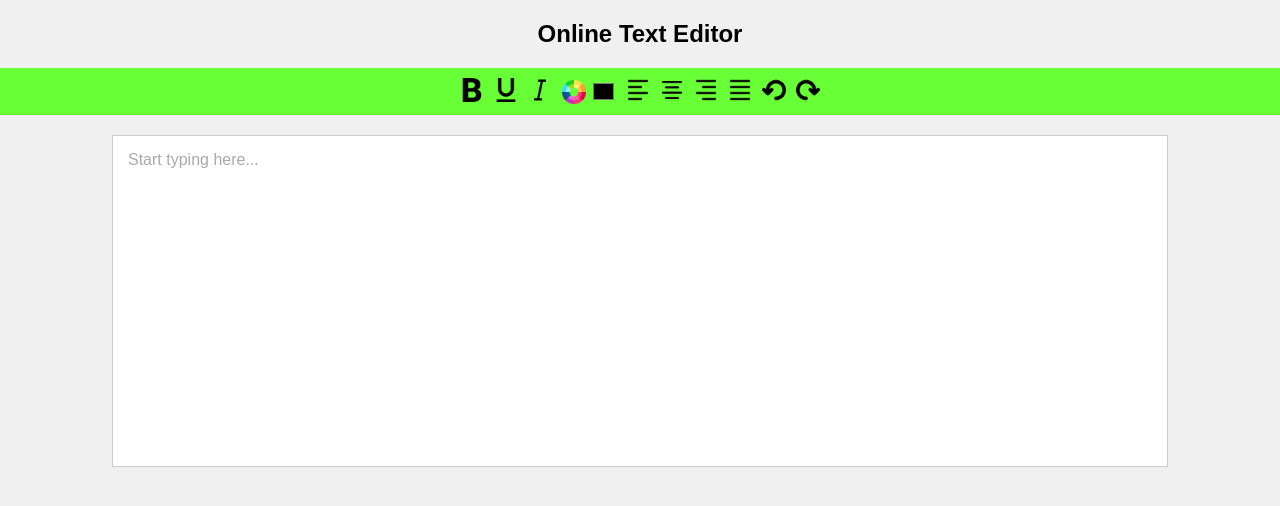
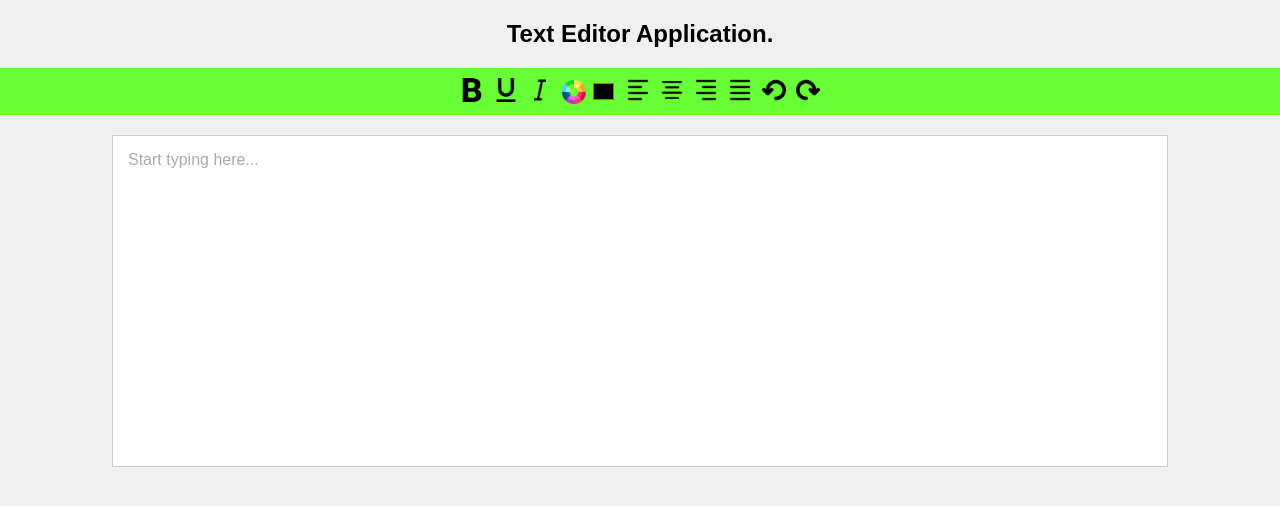
Before and after one commit to kavishkadeshan1/text-editor-application, a plain HTML site: page index.html in a window 1280 px wide. Drawn offline with Linux system fonts and the light colour scheme.

Commit message:
Update index.html

```diff
--- a/index.html
+++ b/index.html
@@ -7,7 +7,7 @@
   <link rel="stylesheet" href="css/style.css" />
 </head>
 <body>
-  <h1 class="title">Online Text Editor</h1>
+  <h1 class="title">Text Editor Application.</h1>
 
   <div class="toolbar">
     <button onclick="format('bold')" title="Bold">
```
